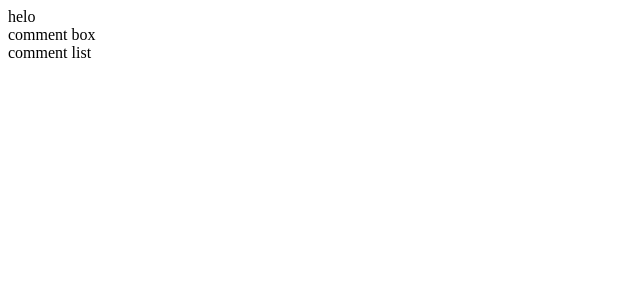
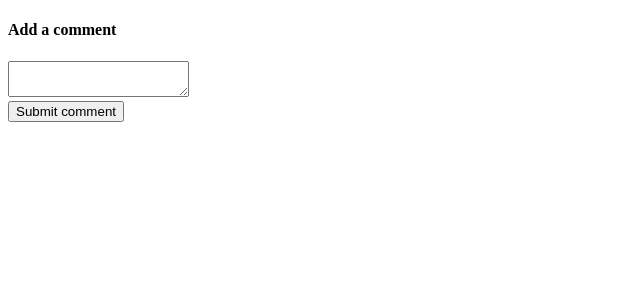
Before and after one commit to qasimraheem/react-test, a React (Create React App) app: page /post in a window 1280 px wide. Shown: the top 300 px of the page, without its empty margins (0-640 px from the left). Built offline with nearby package versions, Linux system fonts and the light colour scheme.

Commit message:
state and events

```diff
--- a/package.json
+++ b/package.json
@@ -7,6 +7,7 @@
     "enzyme-adapter-react-16": "^1.8.0",
     "react": "^16.7.0",
     "react-dom": "^16.7.0",
+    "react-router-dom": "^4.3.1",
     "react-scripts": "2.1.3"
   },
   "scripts": {
--- a/src/components/App.js
+++ b/src/components/App.js
@@ -1,13 +1,13 @@
 import React from 'react';
+import {Route} from 'react-router-dom';
 import CommentBox from 'components/CommentBox';
 import CommentList from 'components/CommentList';
 
 export default () => {
     return (
         <div>
-            helo
-            <CommentBox/>
-            <CommentList/>
+            <Route path="/"  exact component={CommentList}/>
+            <Route path="/post" component={CommentBox}/>
         </div>
     );
 }
--- a/src/components/CommentBox.js
+++ b/src/components/CommentBox.js
@@ -1,5 +1,20 @@
-import React from 'react';
+import React ,{Component}from 'react';
 
-export default () => {
-    return <div>comment box</div>;
-};
+class ComponentBox extends Component {
+    state ={comment:''};
+    handleChange =  (event) => {
+        this.setState({comment:event.target.value});
+    };
+    render() {
+        return (
+            <form>
+                <h4>Add a comment</h4>
+                <textarea onChange={this.handleChange} value={this.state.comment}/>
+                <div>
+                    <button>Submit comment</button>
+                </div>
+            </form>
+        );
+    }
+}
+export default ComponentBox;
--- a/src/index.js
+++ b/src/index.js
@@ -1,12 +1,14 @@
 import React from 'react';
+import {BrowserRouter, Route} from 'react-router-dom';
 import ReactDOM from 'react-dom';
 import App from 'components/App';
 
 
-// ReactDOM.render(
-//     <div>
-//         <h1>News</h1>
-//     </div>,
-//     document.getElementById('root')
-// );
-ReactDOM.render(<App />, document.querySelector('#root'));
+ReactDOM.render(
+    <div>
+        <BrowserRouter>
+            <Route path="/" component={App} />
+        </BrowserRouter>
+    </div>,
+    document.querySelector('#root')
+);
```
